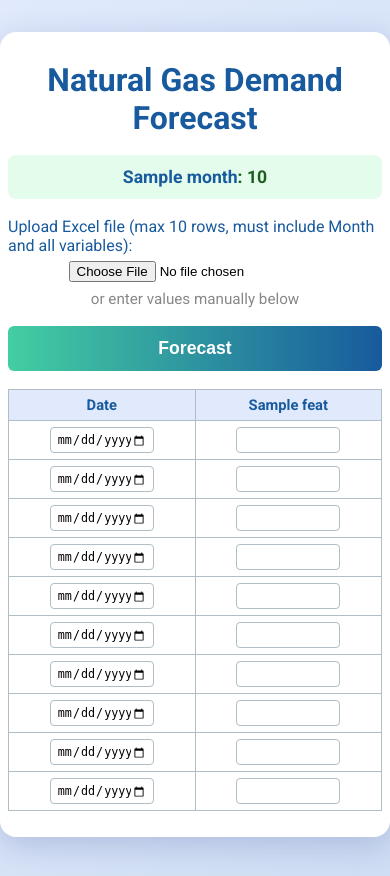
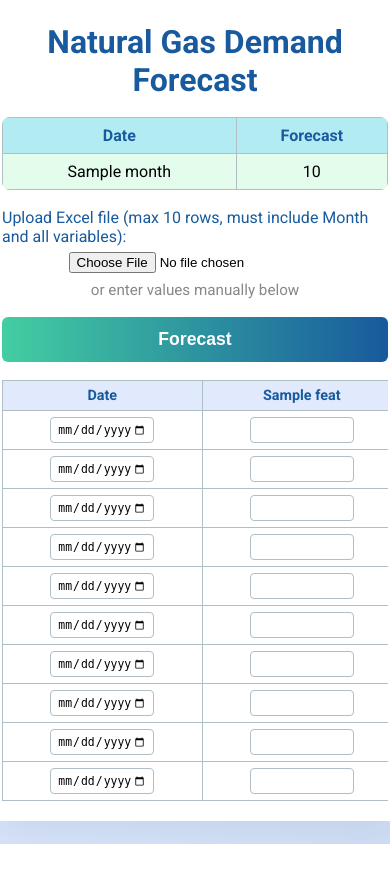
Before and after one commit to RudraS025/Natural_Gas_Price_June2025, a Flask app: template templates/index.html in a window 390 px wide. After the commit the page ends 844 px from the top, so only its background shows below. Run offline with Flask 3, Linux system fonts and the light colour scheme; the template is opened without the code that fills it: most values are stand-ins (such as "Sample title", 1, 10 or a date in 2020); parts of the project's set-up code (start-up, migrations or seed data) failed here and were passed over.

Commit message:
Fix Excel upload mapping, forecast table, and responsive UI layout

```diff
--- a/app.py
+++ b/app.py
@@ -27,26 +27,27 @@ def index():
             file = request.files['excel_file']
             try:
                 df = pd.read_excel(file)
-                # Normalize column names (strip, lower, replace spaces)
-                df.columns = [str(col).strip().replace("  ", " ").replace(" ", "_").replace("-", "_") for col in df.columns]
-                # Map expected features to uploaded columns
+                # Normalize column names (strip, lower, replace spaces, remove dots)
+                df.columns = [str(col).strip().replace("  ", " ").replace(" ", "_").replace("-", "_").replace(".", "") for col in df.columns]
+                # Map expected features to uploaded columns (robust to whitespace, case, dots)
                 feature_map = {}
                 for feat in FEATURES:
+                    feat_norm = feat.strip().replace(" ", "_").replace("-", "_").replace(".", "").lower()
                     for col in df.columns:
-                        if feat.replace(" ", "_").lower() == col.lower():
+                        if feat_norm == col.lower():
                             feature_map[feat] = col
                             break
-                if len(feature_map) != len(FEATURES):
-                    error = f"Excel file must contain columns: {', '.join(FEATURES)}"
+                # Find Month column
+                month_col = None
+                for col in df.columns:
+                    if col.lower() == 'month':
+                        month_col = col
+                        break
+                if len(feature_map) != len(FEATURES) or not month_col:
+                    error = f"Excel file must contain columns: Month, {', '.join(FEATURES)}"
                 else:
-                    # Only keep Month and mapped features
-                    cols_needed = ['Month'] + [feature_map[feat] for feat in FEATURES]
-                    if 'Month' not in df.columns:
-                        # Try to find a column that matches 'Month' (case-insensitive)
-                        for col in df.columns:
-                            if col.lower() == 'month':
-                                df.rename(columns={col: 'Month'}, inplace=True)
-                                break
+                    # Only keep Month and mapped features, in correct order
+                    cols_needed = [month_col] + [feature_map[feat] for feat in FEATURES]
                     df = df[cols_needed]
                     if len(df) > 10:
                         df = df.iloc[:10]
@@ -83,7 +84,6 @@ def index():
                 try:
                     preds = model.predict(X_pred_scaled, validate_features=False)
                 except Exception:
-                    # fallback for older xgboost/joblib: use get_booster().predict
                     import xgboost as xgb
                     dmatrix = xgb.DMatrix(X_pred_scaled)
                     preds = model.get_booster().predict(dmatrix)
--- a/templates/index.html
+++ b/templates/index.html
@@ -14,27 +14,36 @@
             padding: 0;
         }
         .container {
-            max-width: 600px;
-            margin: 32px auto;
+            max-width: 100vw;
+            min-width: 0;
+            margin: 0 auto;
             background: #fff;
-            border-radius: 16px;
-            box-shadow: 0 8px 32px 0 rgba(31, 38, 135, 0.2);
-            padding: 28px 18px 18px 18px;
+            border-radius: 0;
+            box-shadow: 0 8px 32px 0 rgba(31, 38, 135, 0.08);
+            padding: 28px 8vw 18px 8vw;
         }
         h1 {
             text-align: center;
             color: #185a9d;
             margin-bottom: 18px;
         }
-        .forecast-result {
+        .forecast-table {
+            width: 100%;
+            border-collapse: collapse;
+            margin-bottom: 18px;
             background: #e3fcec;
-            color: #1b5e20;
             border-radius: 8px;
-            padding: 12px;
-            margin-bottom: 18px;
-            font-size: 1.1em;
+            overflow: hidden;
+        }
+        .forecast-table th, .forecast-table td {
+            border: 1px solid #b0bec5;
+            padding: 8px 6px;
             text-align: center;
-            font-weight: bold;
+            font-size: 1em;
+        }
+        .forecast-table th {
+            background: #b2ebf2;
+            color: #185a9d;
         }
         .error {
             background: #ffeaea;
@@ -75,10 +84,15 @@
         .submit-btn:hover {
             background: linear-gradient(90deg, #185a9d, #43cea2);
         }
+        .manual-table-wrapper {
+            overflow-x: auto;
+            width: 100%;
+        }
         .manual-table {
             width: 100%;
             border-collapse: collapse;
             margin-bottom: 18px;
+            min-width: 700px;
         }
         .manual-table th, .manual-table td {
             border: 1px solid #b0bec5;
@@ -98,9 +112,15 @@
             border-radius: 4px;
             font-size: 0.98em;
         }
-        @media (max-width: 700px) {
+        @media (max-width: 900px) {
             .container { padding: 8px; }
             .manual-table th, .manual-table td { font-size: 0.92em; }
+            .manual-table { min-width: 600px; }
+        }
+        @media (max-width: 700px) {
+            .container { padding: 2px; }
+            .manual-table th, .manual-table td { font-size: 0.9em; }
+            .manual-table { min-width: 400px; }
         }
     </style>
 </head>
@@ -111,11 +131,16 @@
             <div class="error">{{ error }}</div>
         {% endif %}
         {% if forecast %}
-            <div class="forecast-result">
+            <table class="forecast-table">
+                <thead>
+                    <tr><th>Date</th><th>Forecast</th></tr>
+                </thead>
+                <tbody>
                 {% for month, f in forecast %}
-                    <span style="color:#185a9d">{{ month }}</span>: <span>{{ f|round(3) }}</span><br>
+                    <tr><td>{{ month }}</td><td>{{ f|round(3) }}</td></tr>
                 {% endfor %}
-            </div>
+                </tbody>
+            </table>
         {% endif %}
         <form method="post" enctype="multipart/form-data">
             <div class="upload-section">
@@ -124,6 +149,7 @@
                 <span style="color:#888;font-size:0.95em;">or enter values manually below</span>
             </div>
             <button class="submit-btn" type="submit">Forecast</button>
+            <div class="manual-table-wrapper">
             <table class="manual-table">
                 <thead>
                     <tr>
@@ -144,6 +170,7 @@
                     {% endfor %}
                 </tbody>
             </table>
+            </div>
         </form>
     </div>
 </body>
```
